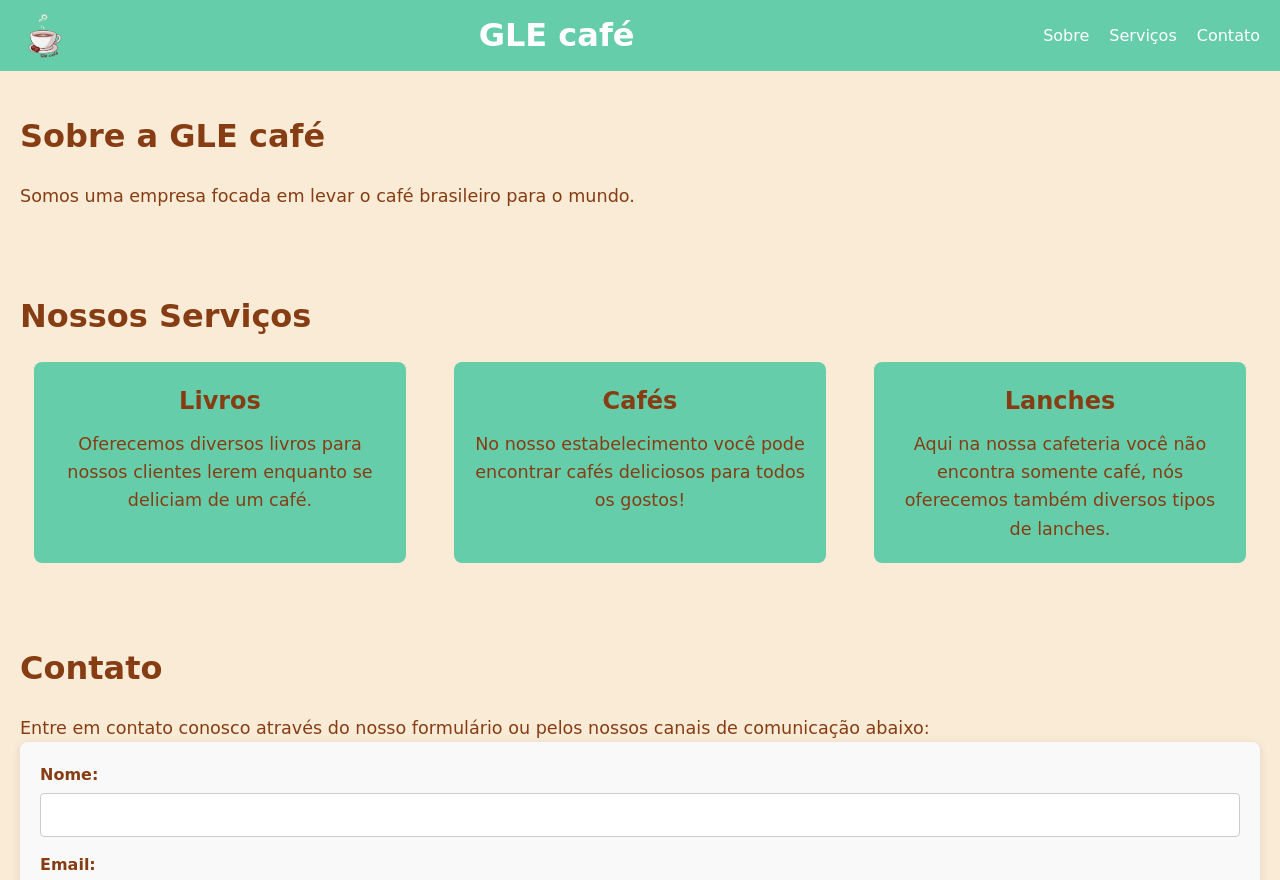
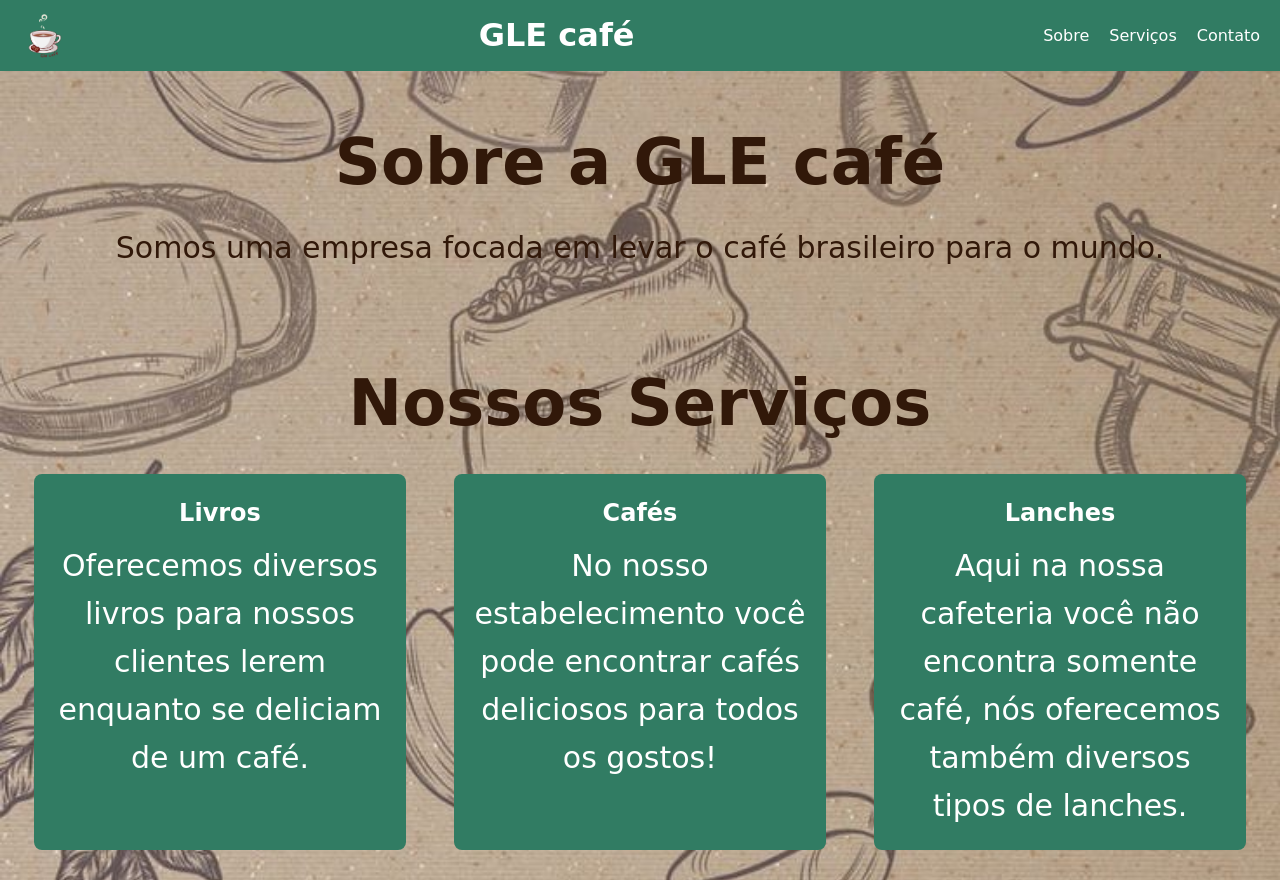
Before and after one commit to geysiane24/GLE-caf-, a plain HTML site: page index.html in a window 1280 px wide. Shown: the top 880 px of the page. Drawn offline with Linux system fonts and the light colour scheme.

Commit message:
Add files via upload

```diff
--- a/styles.css
+++ b/styles.css
@@ -11,13 +11,16 @@ body {
     font-weight: 400;
     font-style: normal;
     line-height: 1.6;
-    background-color: #863d13;
-    color: #863d13;
+    background-image: url("fundo.jpg");
+    background-size: cover; /* Faz a imagem cobrir toda a tela */
+    background-repeat: no-repeat; /* Impede a repetição da imagem */
+    background-position: center; /* Centraliza a imagem */
+    color: #311809;
 }
 
 /* Definições para o cabeçalho */
 header {
-    background-color: #66CDAA; /* Cor de fundo */
+    background-color: #317c63; /* Cor de fundo */
     padding: 10px 0; /* Espaçamento superior e inferior */
 }
 
@@ -39,6 +42,7 @@ h1 {
     color: #fff; /* Cor do título */
     font-size: 2rem; /* Tamanho da fonte */
     margin: 0; /* Remove margens do título */
+    text-align: center;
 }
 
 nav ul {
@@ -68,27 +72,25 @@ nav ul li a:hover {
     padding: 40px 20px;
 }
 
-#sobre {
-    background-color: AntiqueWhite;
-}
 
-#servicos {
-    background-color: AntiqueWhite;
-}
-
-#contato {
-    background-color: AntiqueWhite;
-}
 
 h2 {
-    font-size: 2rem;
-    margin-bottom: 20px;
+    font-size: 4rem;
+    margin-bottom: 10px;
+    text-align: center;
 }
 
 p {
     font-size: 1.1rem;
 }
 
+.servico p{
+    color:white;
+}
+
+.servico h3 {
+    color: white;
+}
 /* Serviços */
 .servicos-container {
     display: flex;
@@ -98,7 +100,7 @@ p {
 }
 
 .servico {
-    background-color: #66CDAA;
+    background-color: #317c63; /* Cor de fundo */;
     padding: 20px;
     border-radius: 8px;
     width: 30%;
@@ -108,6 +110,11 @@ p {
 .servico h3 {
     font-size: 1.5rem;
     margin-bottom: 10px;
+}
+
+.section p{
+    text-align: center;
+    font-size: 30px;
 }
 
 /* Estilo geral do formulário */
```
